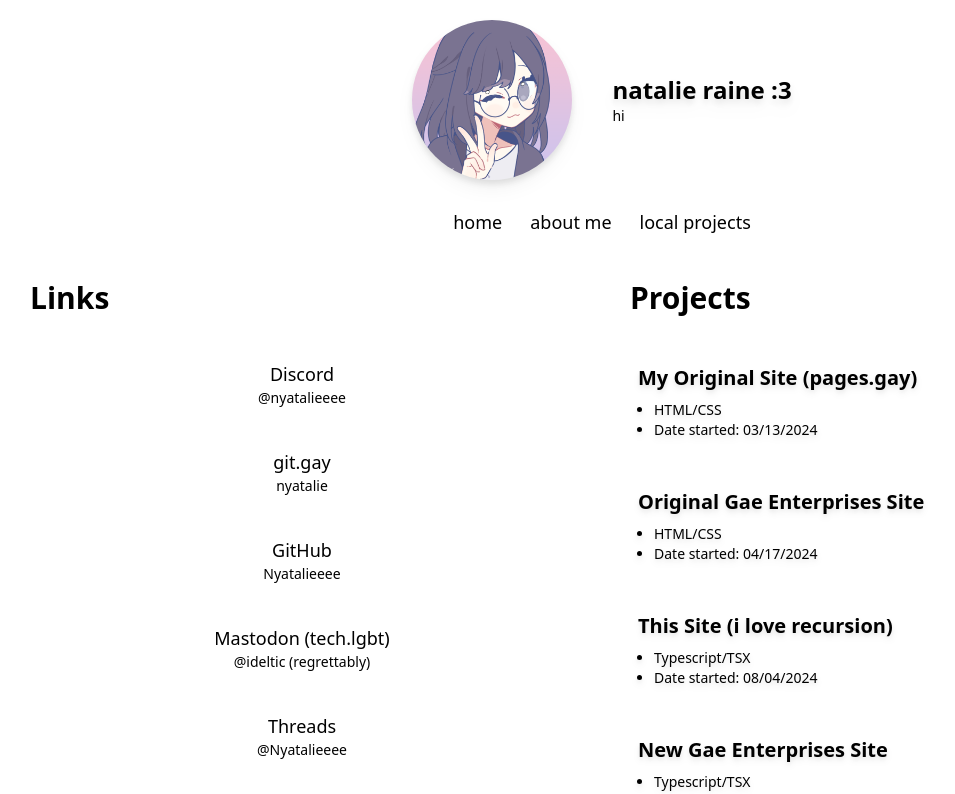
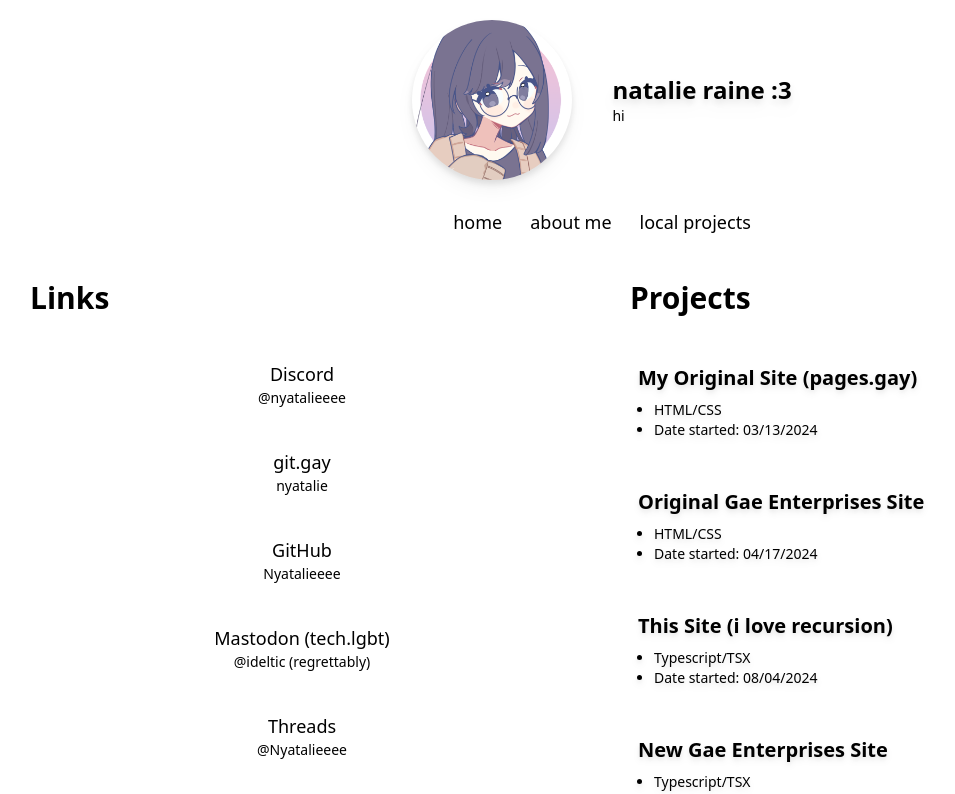
Before and after one commit to Meowcelinee/website, a Next.js app: page / in a window 1280 px wide. Shown: the top 794 px of the page, without its empty margins (38-993 px from the left). Built offline with nearby package versions, Linux system fonts and the light colour scheme; what @catppuccin/tailwindcss would draw is missing.

Commit message:
update picrew

```diff
--- a/src/components/header/header.tsx
+++ b/src/components/header/header.tsx
@@ -6,7 +6,7 @@ export default function Header() {
             <div className='flex justify-center items-center gap-10 bg-gradient-to-b from-base via-mantle to-mantle md:py-5 md:px-4 py-4 px-3'>
                 <div className=''>
                     <Image
-                        src='/images/ghpicrew.png'
+                        src='/images/picrew.png'
                         width={500}
                         height={500}
                         className='rounded-full drop-shadow-lg m-auto md:h-40 md:w-40 h-28 w-28'
```
Also changed, not shown: public/images/ghpicrew.png (deleted), public/images/picrew.png (added).
